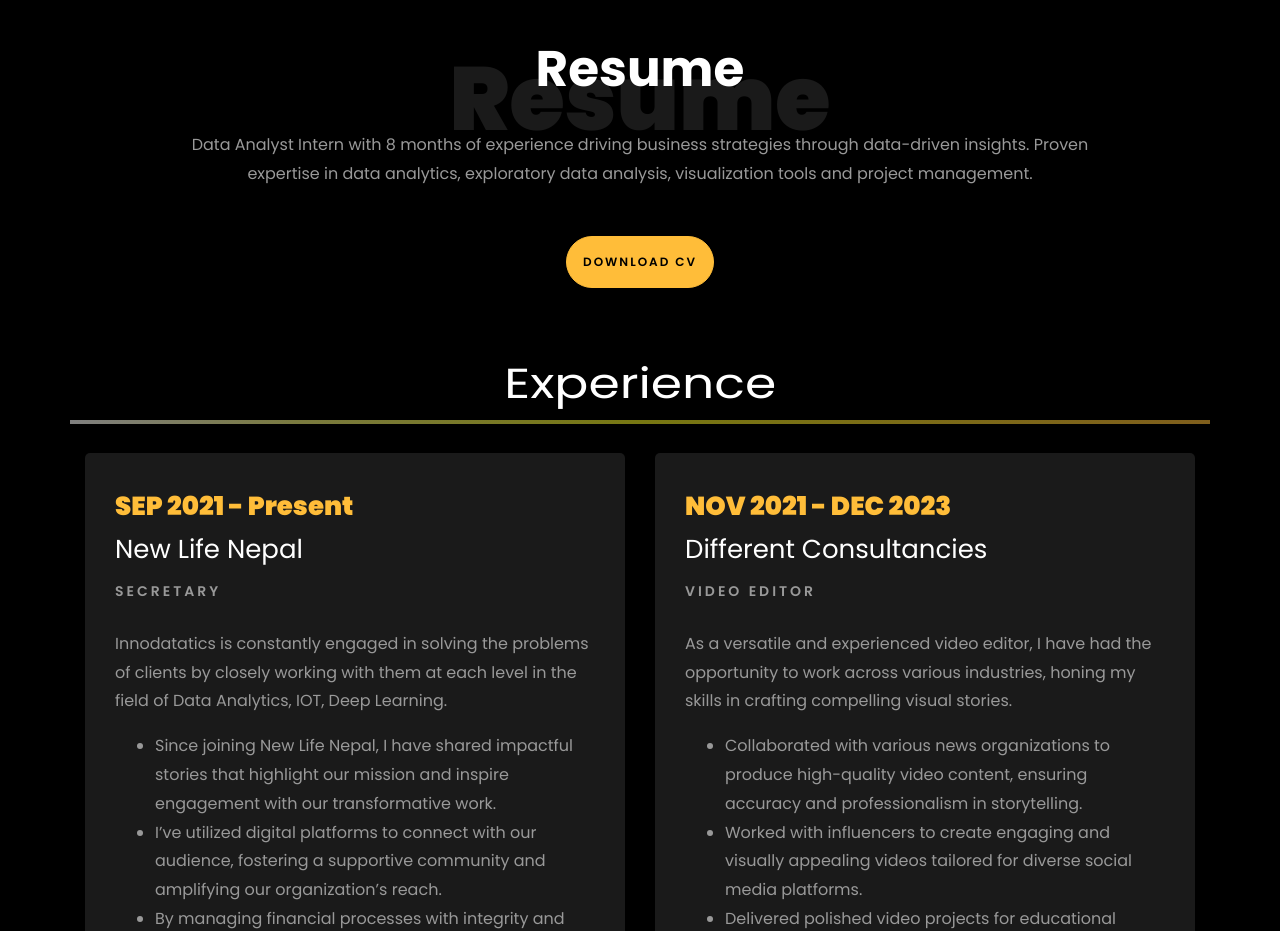
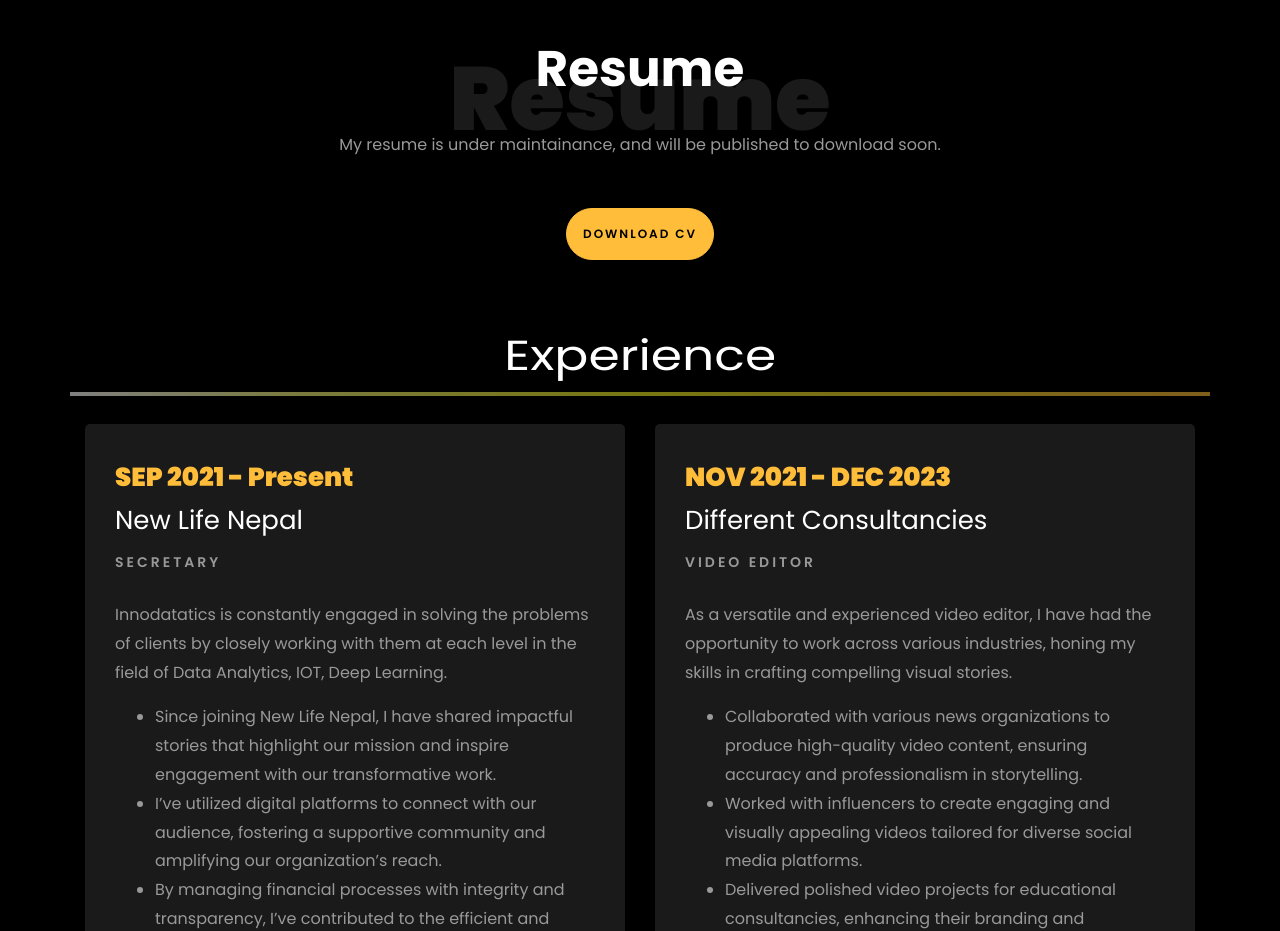
Before and after one commit to hwkxhh/first-project, a plain HTML site: page index.html in a window 1280 px wide. Shown: the part 1820-2751 px from the top of the page. Drawn offline with Linux system fonts and the light colour scheme; files whose address does not match are found by name.

Commit message:
Update index.html

```diff
--- a/index.html
+++ b/index.html
@@ -311,7 +311,7 @@
           <div class="col-md-10 heading-section text-center ftco-animate">
           	<h1 class="big big-2">Resume</h1>
             <h2 class="mb-4">Resume</h2>
-            <p>Data Analyst Intern with 8 months of experience driving business strategies through data-driven insights. Proven expertise in data analytics, exploratory data analysis, visualization tools and project management.</p>
+            <p>My resume is under maintainance, and will be published to download soon.</p>
 			<div class="row justify-content-center mt-5">
 				<div class="col-md-6 text-center ftco-animate">
 					<p><a href="#" class="btn btn-primary py-3 px-3">Download CV</a></p>
```
